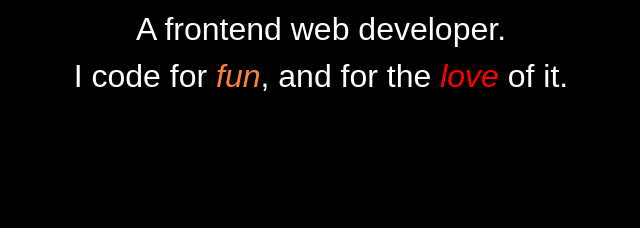
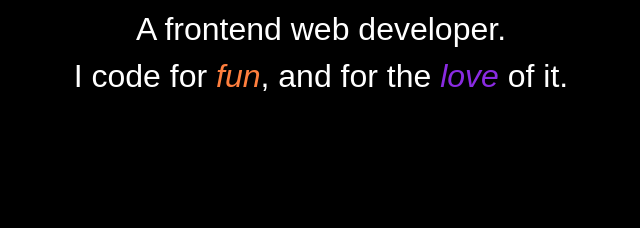
Before and after one commit to Mainboy360/cmdbugs, a plain HTML site: page index.html in a window 1280 px wide. Shown: the part 489-717 px from the top of the page, 319-959 px from the left. Drawn offline with Linux system fonts and the light colour scheme.

Commit message:
Update index.html

```diff
--- a/index.html
+++ b/index.html
@@ -30,7 +30,7 @@
     </div>
     <div class="who">
         <p> A frontend web developer.</p>
-        <p class="what-i-do">I code for <span style="color: #FF7F3E"><i>fun</i></span>, and for the <span style="color: red;"><i>love</i></span> of it.</p>
+        <p class="what-i-do">I code for <span style="color: #FF7F3E"><i>fun</i></span>, and for the <span style="color: blueviolet;"><i>love</i></span> of it.</p>
     </div>
 
     <!--footer section-->
```
